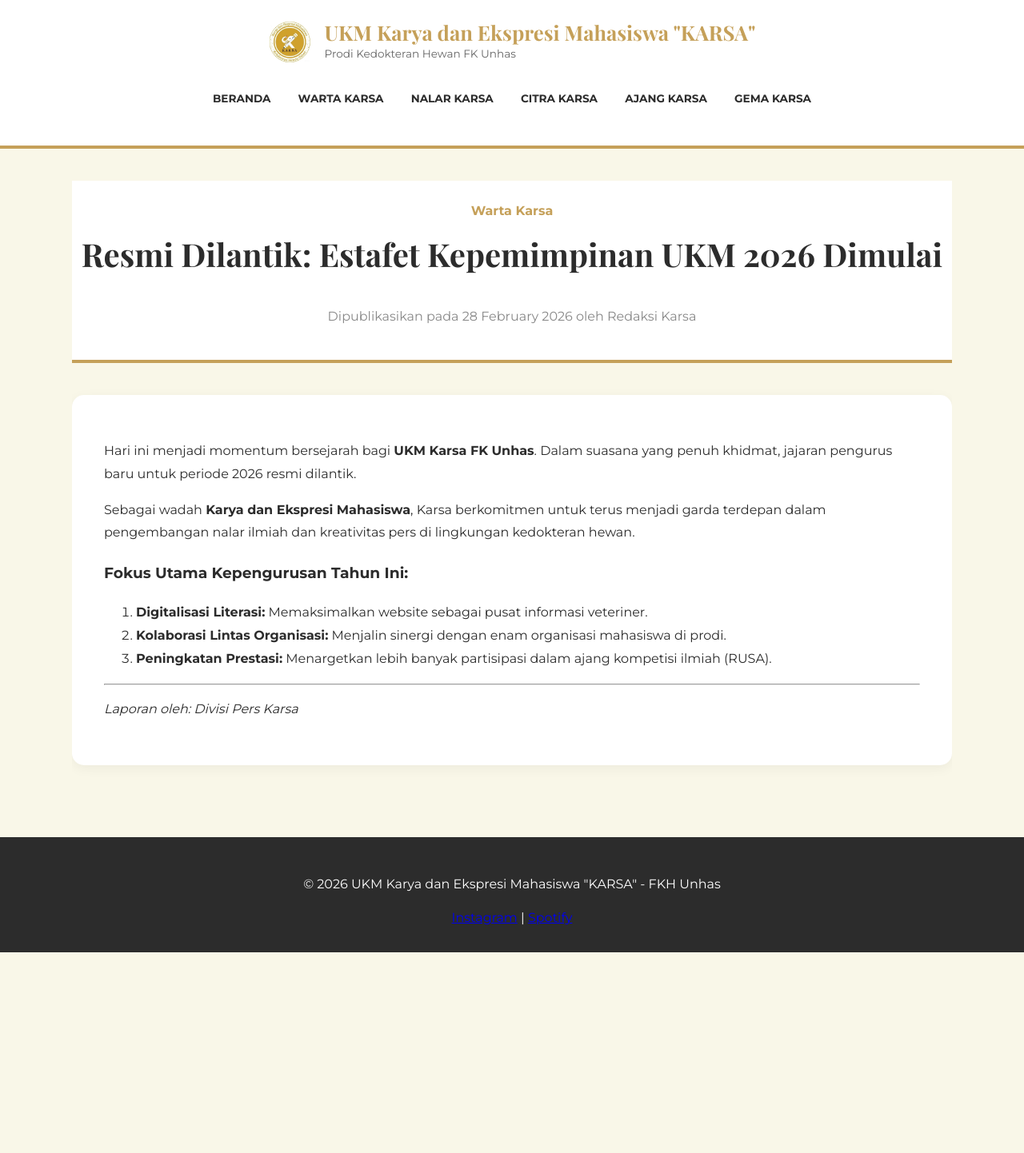
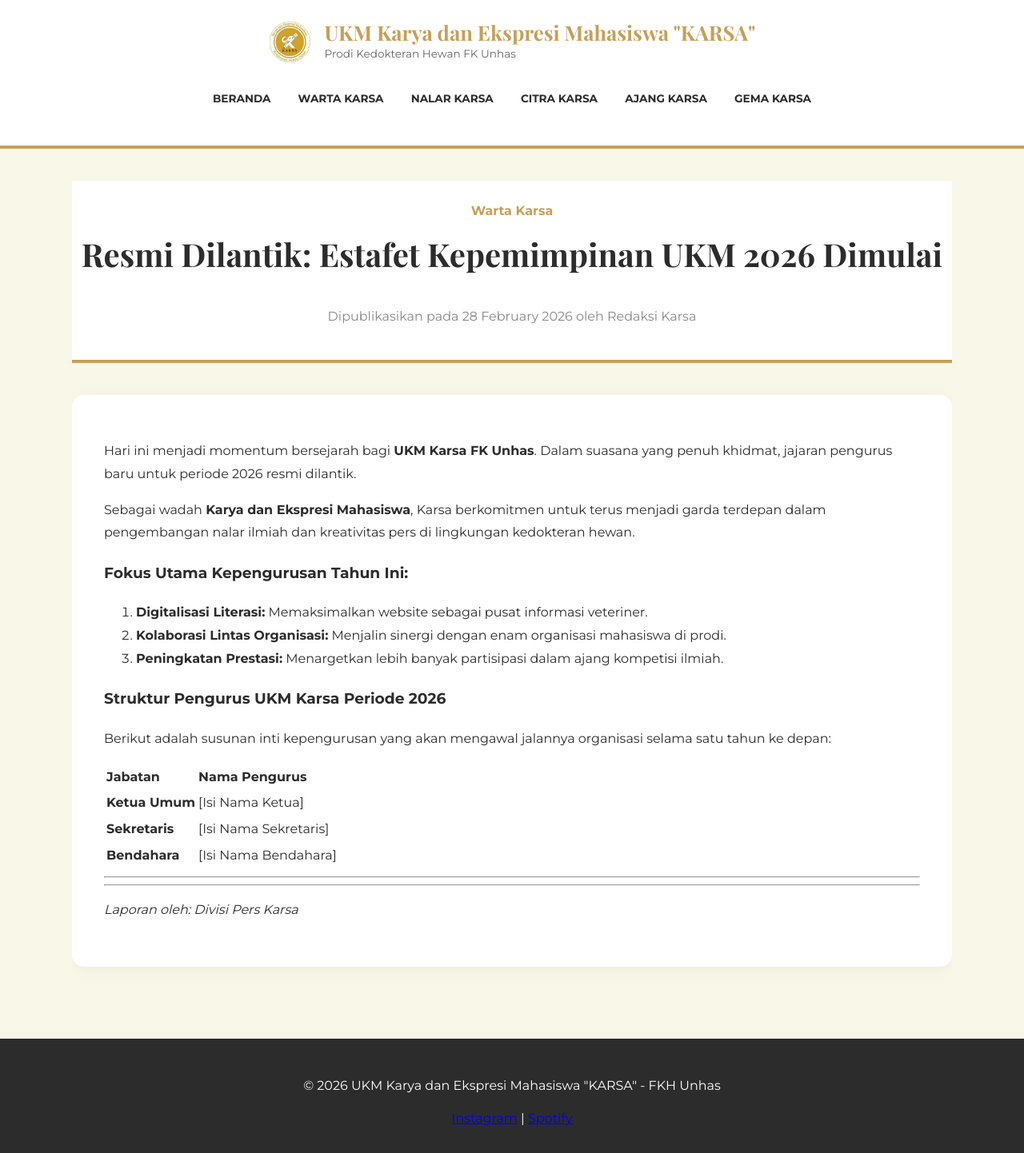
Before and after one commit to rianhs/ukm-karsa, a Jekyll site: the page built from _posts/2026-02-28-pelantikan-pengurus-baru.md, in a window 1280 px wide. Shown: the whole page at 80% size. Built offline with Jekyll 4.4.1, drawn with Linux system fonts in a browser that asks for light colours; before the commit the page ends 1191 px from its top, so only the background shows below that.

Commit message:
Update 2026-02-28-pelantikan-pengurus-baru.md

```diff
--- a/_posts/2026-02-28-pelantikan-pengurus-baru.md
+++ b/_posts/2026-02-28-pelantikan-pengurus-baru.md
@@ -12,7 +12,19 @@
 ### Fokus Utama Kepengurusan Tahun Ini:
 1. **Digitalisasi Literasi:** Memaksimalkan website sebagai pusat informasi veteriner.
 2. **Kolaborasi Lintas Organisasi:** Menjalin sinergi dengan enam organisasi mahasiswa di prodi.
-3. **Peningkatan Prestasi:** Menargetkan lebih banyak partisipasi dalam ajang kompetisi ilmiah (RUSA).
+3. **Peningkatan Prestasi:** Menargetkan lebih banyak partisipasi dalam ajang kompetisi ilmiah.
+
+### Struktur Pengurus UKM Karsa Periode 2026
+
+Berikut adalah susunan inti kepengurusan yang akan mengawal jalannya organisasi selama satu tahun ke depan:
+
+| Jabatan | Nama Pengurus |
+| :--- | :--- |
+| **Ketua Umum** | [Isi Nama Ketua] |
+| **Sekretaris** | [Isi Nama Sekretaris] |
+| **Bendahara** | [Isi Nama Bendahara] |
+
+---
 
 ---
 *Laporan oleh: Divisi Pers Karsa*
```
